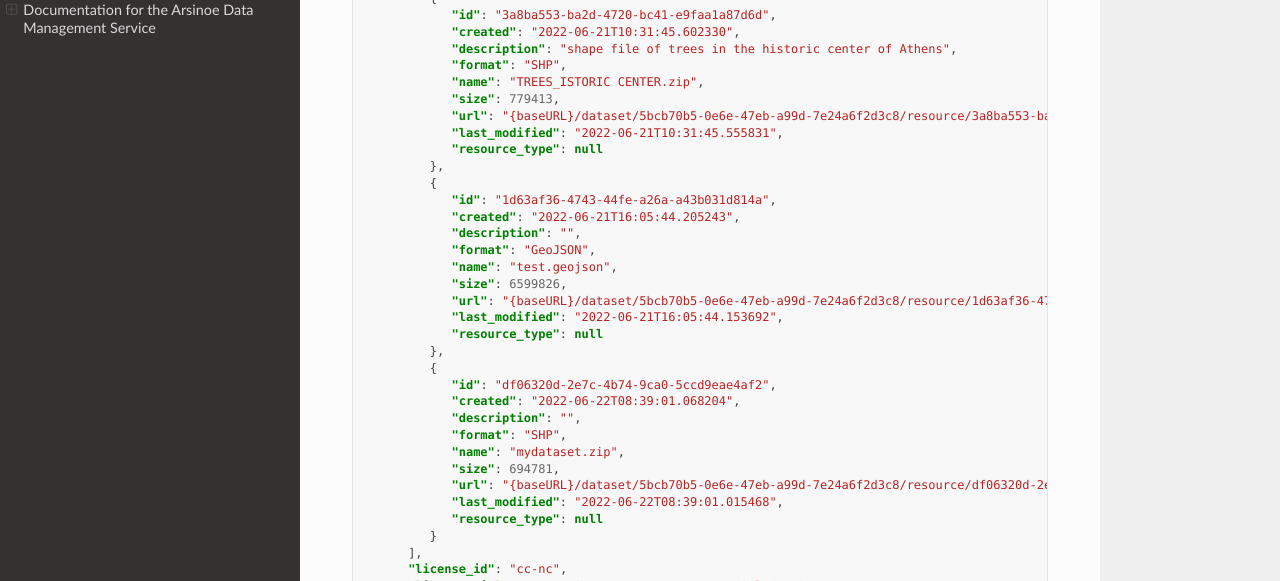
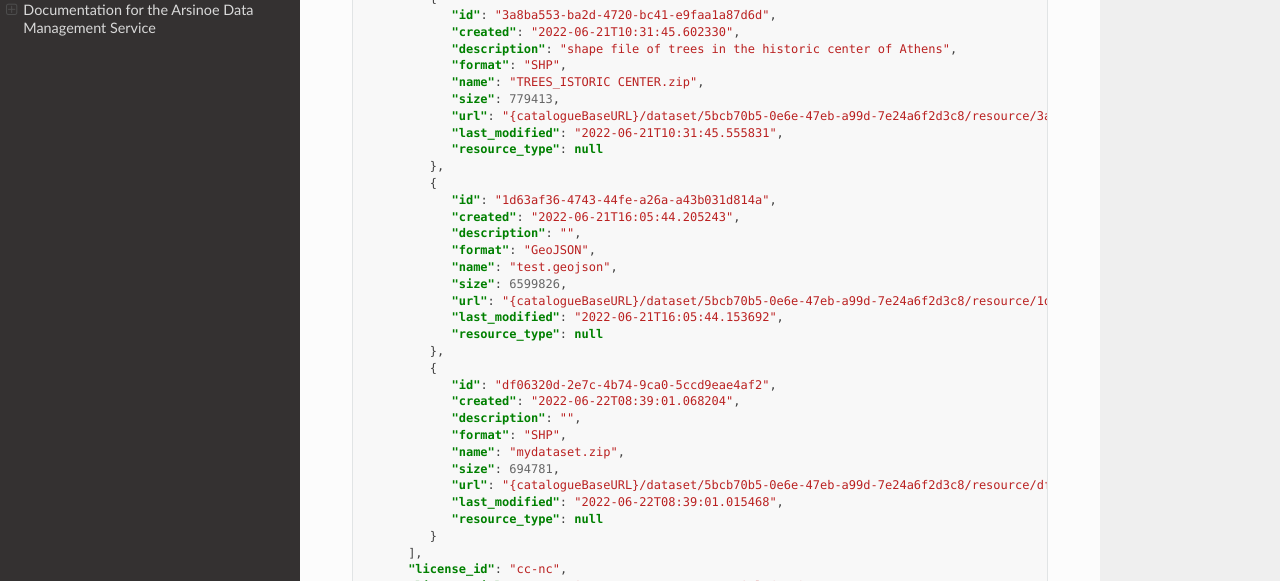
Before and after one commit to ARSINOE-project/data-management-service, a Sphinx documentation site: the page built from docs/source/index.rst, in a window 1280 px wide and 900 px high, scrolled down 6260 px. Shown: the part 151-732 px from the top of the window. Built offline with Sphinx 7.4.7 and the Read the Docs theme 2.0.0, drawn with Linux system fonts in a browser that asks for light colours; some of the changed text lies outside the part shown.

Commit message:
service and base url

```diff
--- a/docs/source/index.rst
+++ b/docs/source/index.rst
@@ -33,7 +33,7 @@ List Case Studies
 
 .. sourcecode:: bash
 
-    curl --request GET ' {baseURL}/list-case-studies' --header 'Authorization: token'
+    curl --request GET ' {serviceBaseURL}/list-case-studies' --header 'Authorization: token'
 
 **Example Response**
 
@@ -77,7 +77,7 @@ List Datasets
 
 .. sourcecode:: bash
 
-   curl --request GET '{baseURL}/list-datasets' --header 'Authorization: token'
+   curl --request GET '{serviceBaseURL}/list-datasets' --header 'Authorization: token'
 
 **Example Response**
 
@@ -138,7 +138,7 @@ Retrieve Dataset Info
 
 .. sourcecode:: bash
 
-   curl --request GET '{baseURL}/dataset-info?dataset_id=d551d2ff-0902-4576-a610-942e230faaa4' --header 'Authorization: token'
+   curl --request GET '{serviceBaseURL}/dataset-info?dataset_id=d551d2ff-0902-4576-a610-942e230faaa4' --header 'Authorization: token'
 
 **Example Response**
 
@@ -162,7 +162,7 @@ Retrieve Resource Info
 
 .. sourcecode:: bash
 
-   curl --request GET '{baseURL}/resource-info?resource_id=dea64b6b-5bf7-4698-bb88-d095be9c4ccb' --header 'Authorization: token'
+   curl --request GET '{serviceBaseURL}/resource-info?resource_id=dea64b6b-5bf7-4698-bb88-d095be9c4ccb' --header 'Authorization: token'
 
 **Example Response**
 
@@ -200,7 +200,7 @@ Download Resource
 
 .. sourcecode:: bash
 
-   curl --location --request GET '{baseURL}/resource-info?resource_id=dea64b6b-5bf7-4698-bb88-d095be9c4ccb' --header 'Authorization: token'
+   curl --location --request GET '{serviceBaseURL}/resource-info?resource_id=dea64b6b-5bf7-4698-bb88-d095be9c4ccb' --header 'Authorization: token'
 
 .. note::
 
@@ -346,7 +346,7 @@ List Datasets per Group
                "format": "SHP",
                "name": "TREES_ISTORIC CENTER.zip",
                "size": 779413,
-               "url": "{baseURL}/dataset/5bcb70b5-0e6e-47eb-a99d-7e24a6f2d3c8/resource/3a8ba553-ba2d-4720-bc41-e9faa1a87d6d/download/trees_istoric-center.zip",
+               "url": "{catalogueBaseURL}/dataset/5bcb70b5-0e6e-47eb-a99d-7e24a6f2d3c8/resource/3a8ba553-ba2d-4720-bc41-e9faa1a87d6d/download/trees_istoric-center.zip",
                "last_modified": "2022-06-21T10:31:45.555831",
                "resource_type": null
             },
@@ -357,7 +357,7 @@ List Datasets per Group
                "format": "GeoJSON",
                "name": "test.geojson",
                "size": 6599826,
-               "url": "{baseURL}/dataset/5bcb70b5-0e6e-47eb-a99d-7e24a6f2d3c8/resource/1d63af36-4743-44fe-a26a-a43b031d814a/download/test.geojson",
+               "url": "{catalogueBaseURL}/dataset/5bcb70b5-0e6e-47eb-a99d-7e24a6f2d3c8/resource/1d63af36-4743-44fe-a26a-a43b031d814a/download/test.geojson",
                "last_modified": "2022-06-21T16:05:44.153692",
                "resource_type": null
             },
@@ -368,7 +368,7 @@ List Datasets per Group
                "format": "SHP",
                "name": "mydataset.zip",
                "size": 694781,
-               "url": "{baseURL}/dataset/5bcb70b5-0e6e-47eb-a99d-7e24a6f2d3c8/resource/df06320d-2e7c-4b74-9ca0-5ccd9eae4af2/download/mydataset.zip",
+               "url": "{catalogueBaseURL}/dataset/5bcb70b5-0e6e-47eb-a99d-7e24a6f2d3c8/resource/df06320d-2e7c-4b74-9ca0-5ccd9eae4af2/download/mydataset.zip",
                "last_modified": "2022-06-22T08:39:01.015468",
                "resource_type": null
             }
```
